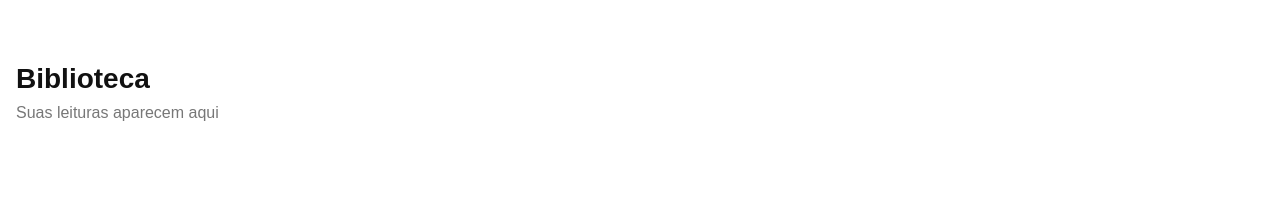
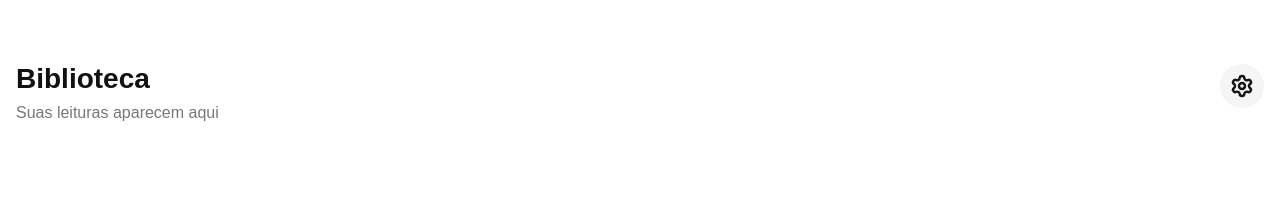
Before and after one commit to bragahauser-byte/textory, a React (Vite) app: page / in a window 1280 px wide. Shown: the top 222 px of the page. Built offline with nearby package versions, Linux system fonts and the light colour scheme.

Commit message:
ajuste padding 2.0

```diff
--- a/src/components/Home.jsx
+++ b/src/components/Home.jsx
@@ -21,7 +21,7 @@ function Home({ items = [], onSettings, onAdd, onSelectReading }) {
           type="button"
           aria-label={t('home.settings')}
           onClick={onSettings}
-          className="top-control logical-end-4 absolute top-[var(--safe-top)] flex shrink-0 items-center justify-center rounded-full bg-[#f5f5f5] text-[#171717] transition-transform hover:scale-105 focus:outline-none focus:ring-2 focus:ring-black focus:ring-offset-4"
+          className="top-control logical-end-4 fixed top-[var(--safe-top)] flex shrink-0 items-center justify-center rounded-full bg-[#f5f5f5] text-[#171717] transition-transform hover:scale-105 focus:outline-none focus:ring-2 focus:ring-black focus:ring-offset-4"
         >
           <Settings strokeWidth={2.5} size={24} aria-hidden="true" />
         </button>
--- a/src/index.css
+++ b/src/index.css
@@ -24,6 +24,8 @@ body {
 
 .screen-layout {
   box-sizing: border-box;
+  display: flex;
+  flex-direction: column;
   min-height: 100vh;
   min-height: 100dvh;
   overflow: hidden;
@@ -32,6 +34,8 @@ body {
   padding-top: max(64px, env(safe-area-inset-top, 0px));
   padding-bottom: max(40px, env(safe-area-inset-bottom, 0px));
 }
+
+.screen-layout > * { flex: 1 1 auto; min-height: 0; }
 
 .screen-header-gap { margin-top: 24px; }
 .title-subtitle-gap { margin-top: 12px; }
```
